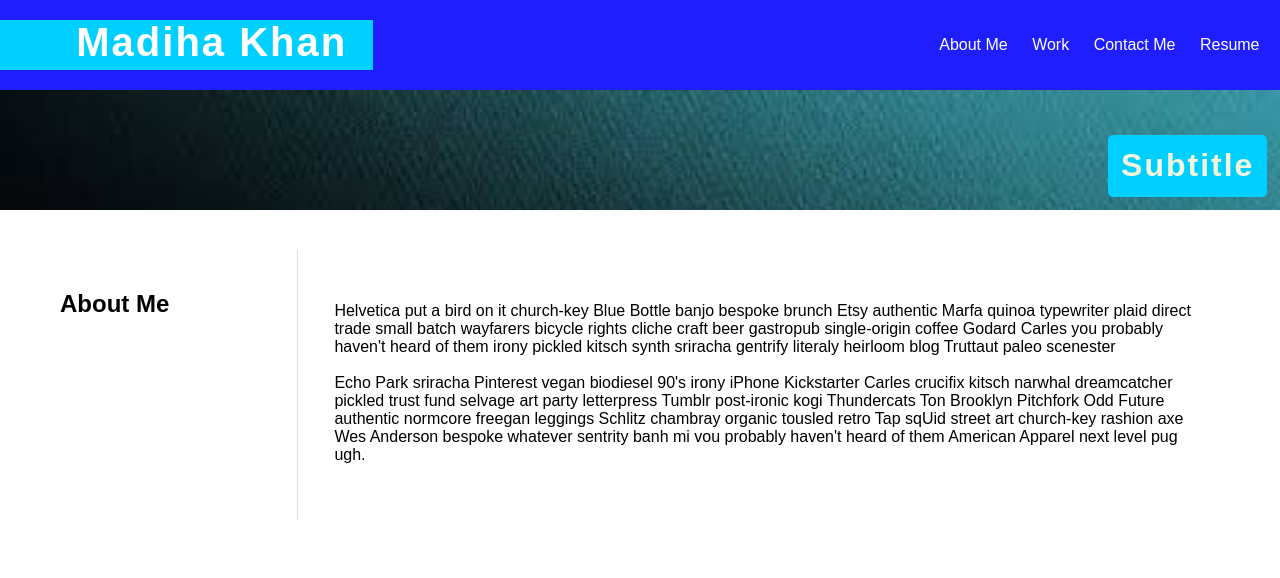
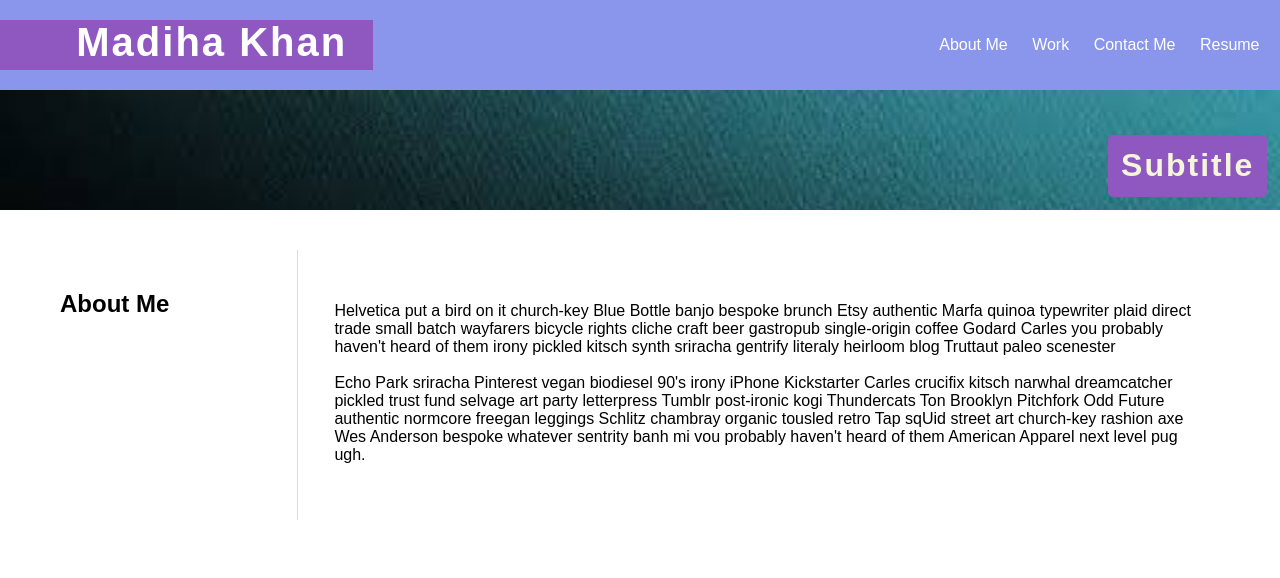
Before and after one commit to madihakhan-hub/My-Portfolio, a plain HTML site: page index.html in a window 1280 px wide. Shown: the top 578 px of the page. Drawn offline with Linux system fonts and the light colour scheme.

Commit message:
added updated resume and changed header color

```diff
--- a/Assets/style.css
+++ b/Assets/style.css
@@ -22,7 +22,7 @@ body {
 header {
     display: flex;
     justify-content: space-between;
-    background-color: rgba(0, 0, 255, 0.881);
+    background-color: rgba(122, 137, 234, 0.881);
     color: #fff;
     padding: 20px;
     border-right: 1px solid #ddd;
@@ -40,7 +40,7 @@ h1 {
     margin-left: 0 ;
     padding-left: 6% ;
     padding-right: 2%;
-    background-color: rgb(0, 208, 255);
+    background-color: rgb(143, 87, 192);
     letter-spacing: 2px;
 }
 
--- a/index.html
+++ b/index.html
@@ -102,7 +102,7 @@
                 </div>
                 <div class="section-content">
                     <article id="resume">
-                        <iframe class="resume" src="https://docs.google.com/document/d/e/2PACX-1vTqHZgHFpfWn2pkG89FLJQ6FT64OU9wA5ugDN8vISAlVmTZLv_SL_fCoydV8X94wTKJmJAaGwBHQu84/pub?embedded=true"></iframe>
+                        <iframe class= "resume" src="https://docs.google.com/document/d/e/2PACX-1vRv_EyLyc0djADVzX7vv7Ng-ityh2kswLGi4U3-dHAMd29sIkVtjKje2ixXUGnNG-KulHE61kJrJ8iO/pub?embedded=true"></iframe>
                     </article>
                 </div>
             </section>
```
